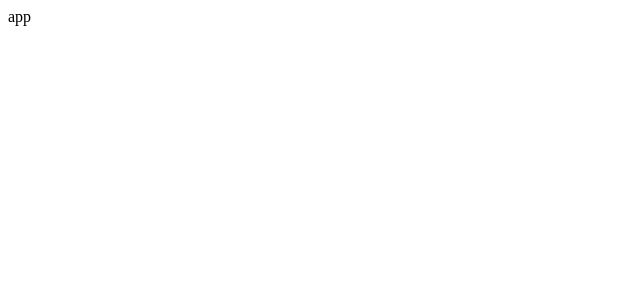
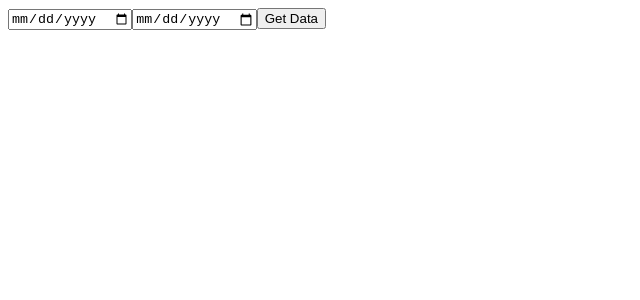
Before and after one commit to harmamiika/vincit, a React (Create React App) app: page / in a window 1280 px wide. Shown: the top 300 px of the page, without its empty margins (0-640 px from the left). Built offline with nearby package versions, Linux system fonts and the light colour scheme.

Commit message:
added datafetch function and some ui elements

```diff
--- a/src/components/App.js
+++ b/src/components/App.js
@@ -1,7 +1,13 @@
 import React from 'react';
 
+import DatePickers from './DatePickers';
+
 const App = () => {
-  return <div>app</div>;
+  return (
+    <div>
+      <DatePickers />
+    </div>
+  );
 };
 
 export default App;
--- a/src/components/DatePickers.js
+++ b/src/components/DatePickers.js
@@ -0,0 +1,32 @@
+import React, { useState } from 'react';
+
+import { getData } from '../services/bitcoinDataService';
+
+const DatePickers = () => {
+  const [startDate, setStartDate] = useState('');
+  const [endDate, setEndDate] = useState('');
+
+  const onFormSubmit = (event) => {
+    event.preventDefault();
+    getData();
+  };
+  return (
+    <form onSubmit={onFormSubmit}>
+      <input
+        value={startDate}
+        onChange={(e) => setStartDate(e.target.value)}
+        type="date"
+        id="start"
+      />
+      <input
+        value={endDate}
+        onChange={(e) => setEndDate(e.target.value)}
+        type="date"
+        id="end"
+      />
+      <button>Get Data</button>
+    </form>
+  );
+};
+
+export default DatePickers;
--- a/src/services/bitcoinDataService.js
+++ b/src/services/bitcoinDataService.js
@@ -1 +1,9 @@
-// https://api.coingecko.com/api/v3/coins/bitcoin/market_chart/range?
+const url =
+  'https://api.coingecko.com/api/v3/coins/bitcoin/market_chart/range?vs_currency=eur&from=1577836800&to=1609376400';
+
+export const getData = async () => {
+  const response = await fetch(url);
+  const data = await response.json();
+  console.log(data);
+  return data;
+};
```
Also changed, not shown: src/utils/makeUnixDate.js (added, +12 -0 lines), 1 other file (tests, documents, lock files or other folders).
